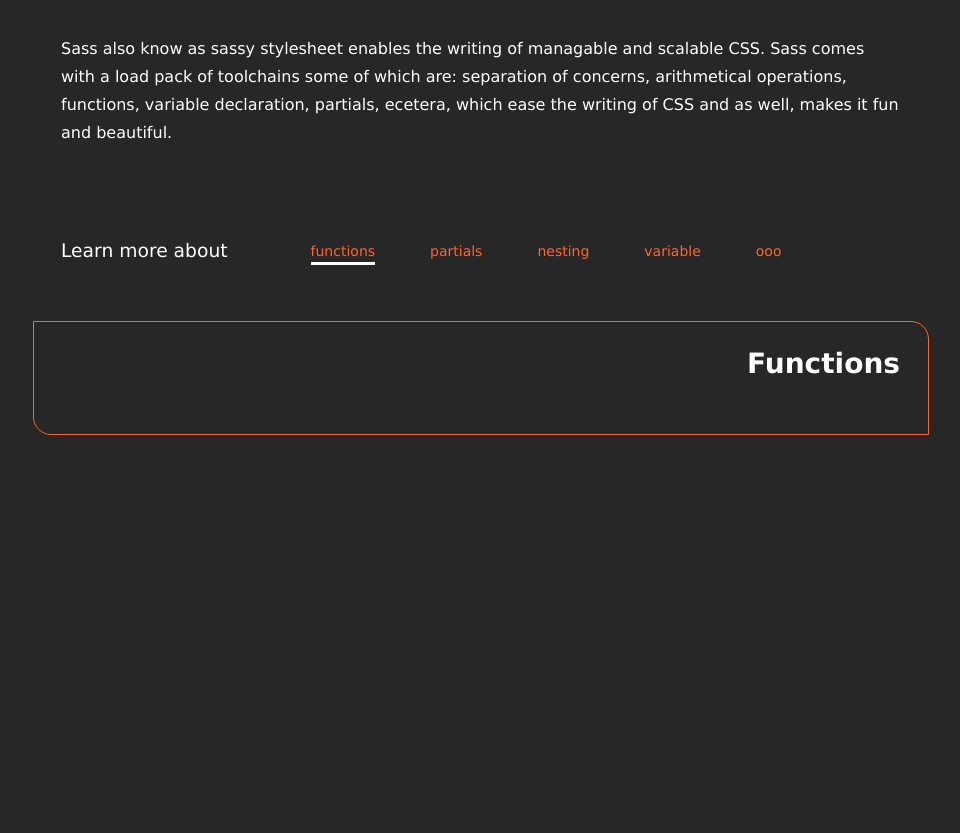
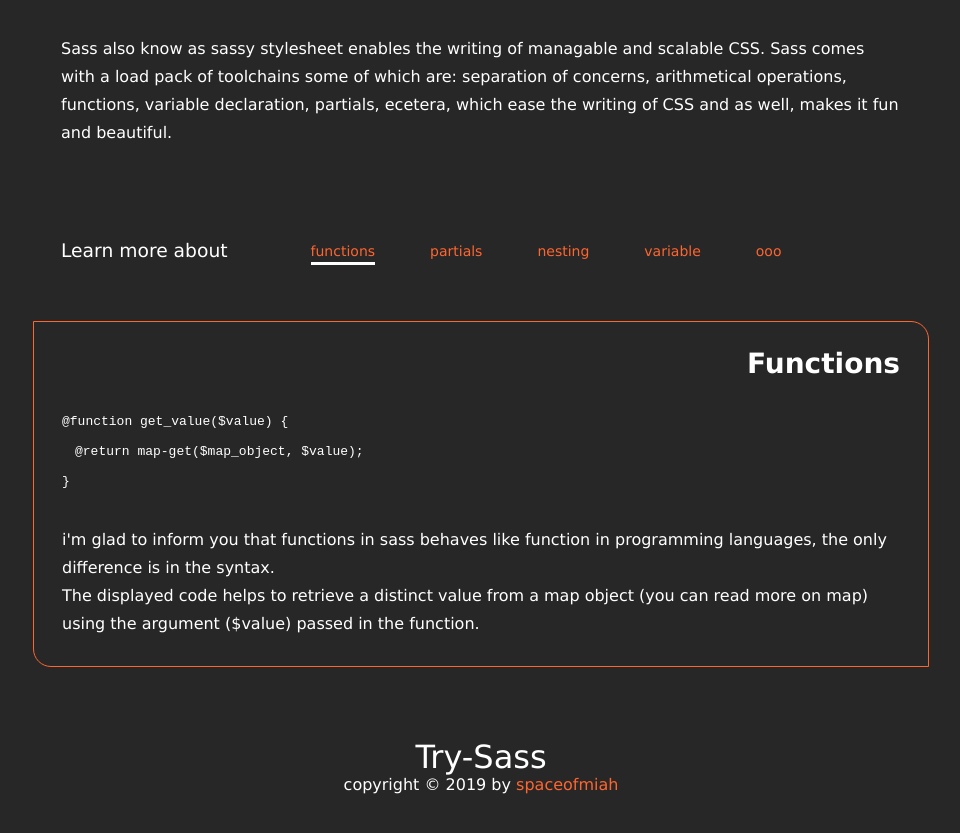
Before and after one commit to spaceofmiah/learn-sass, a plain HTML site: page dist/index.html in a window 1280 px wide. Shown: the part 181-1014 px from the top of the page, without its empty margins (159-1119 px from the left). Before the commit the page ends 800 px from the top, so only its background shows below. Drawn offline with Linux system fonts and the light colour scheme.

Commit message:
Add footer

```diff
--- a/dist/index.html
+++ b/dist/index.html
@@ -47,7 +47,6 @@
         <section class="concept__info">
             <article id="article">
                 <h3 class="article__heading">Functions</h3>
-
                 <div>
                     <code>
                     </code>
@@ -60,6 +59,11 @@
     </main>
 
 
+    <footer class="footer">
+        <h1>Try-Sass</h1>
+        <p>copyright &copy; 2019 by <span><a href="https://www.github.com/spaceofmiah">spaceofmiah</a></span></p>
+    </footer>
+
     <script src="./script/index.js"></script>
 </body>
 </html>
--- a/dist/script/index.js
+++ b/dist/script/index.js
@@ -62,7 +62,6 @@
         writeup: `
         Partials in sass are identical to modules, which helps to structure
         code base and aids keeping of identical code in thier distinct files.
-        <br />
         Partials are the sole drive for separation of concern in sass, which
         allows developer to focus on a specific development phase in a project.
         <br />
@@ -143,3 +142,8 @@
     document.querySelector('code').innerHTML = article.code;
     document.querySelector(".article__content").innerHTML = article.writeup;
 }
+
+
+
+document.querySelector('code').innerHTML = articles["functions"].code;
+document.querySelector(".article__content").innerHTML = articles["functions"].writeup;
--- a/scss/main.scss
+++ b/scss/main.scss
@@ -161,3 +161,13 @@
         text-align: right;
     }
 }
+
+.footer {
+    margin: get-gutter(x-large) 0;
+    padding: get-gutter(x-large) 0;
+    text-align: center;
+
+    h1 {
+        font-weight: weight(regular);
+    }
+}
```
Also changed, not shown: dist/css/main.css, 1 other file.
